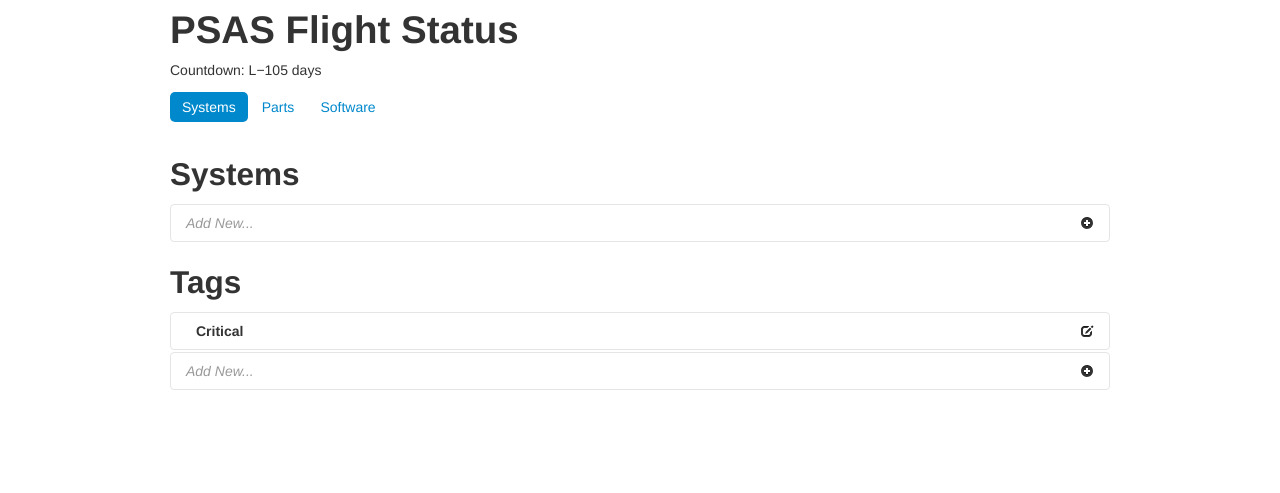
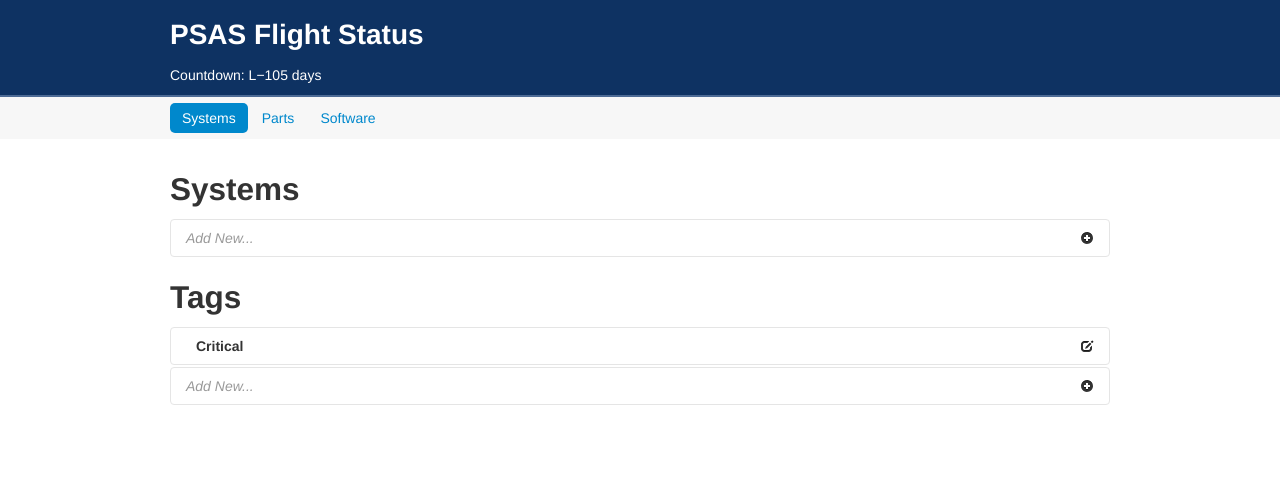
Before and after one commit to psas/flight-status, a Flask app: page /manage in a window 1280 px wide. Shown: the top 493 px of the page. Run offline with Flask 2, Linux system fonts and the light colour scheme; some libraries are stand-ins or nearby versions.

Commit message:
pretty header style and begin parts managment

```diff
--- a/app.py
+++ b/app.py
@@ -15,7 +15,7 @@ def mange():
     if request.method == 'POST':
         if request.form['key'] == "NEW":
             psas.add_system_from_form(request.form)
-        if "DELETE" in request.form['key']:
+        elif "DELETE" in request.form['key']:
             key = request.form['key'][6:]
             psas.delete_system(key)
         else:
@@ -31,11 +31,13 @@ def manage_system(system_key):
     if request.method == 'POST':
         if request.form['key'] == "NEW":
             psas.add_part_from_form(request.form, system_key)
-        if "REM" in request.form['key']:
+        elif "REM" in request.form['key']:
             key = request.form['key'][3:]
             psas.remove_part(system_key, key)
-        if request.form['key'] == "ADD":
+        elif request.form['key'] == "ADD":
             psas.add_part_from_form(request.form, system_key)
+        else:
+            psas.update_part_from_form(request.form)
 
     system = views.show_system(system_key)
     parts = views.show_parts(system_key)
@@ -45,6 +47,12 @@ def manage_system(system_key):
                             parts=parts,
                             allparts=all_parts)
 
+@app.route('/parts', methods=['GET', 'POST'])
+def parts():
+    parts = views.show_all_parts()
+    return render_template('part_manage.html',
+                            parts=parts)
+
 @app.route('/favicon.ico')
 def favicon():
     return send_from_directory(os.path.join(app.root_path, 'static'),
@@ -52,4 +60,4 @@ def favicon():
 
 if __name__ == "__main__":
     app.debug = True
-    app.run()
+    app.run(host='0.0.0.0') # Enable local network access
--- a/psas.py
+++ b/psas.py
@@ -37,6 +37,7 @@ def get_parts(system):
         p = {}
         p['key'] = key
         p['name'] = r.hget(key, 'name')
+        p['desc'] = r.hget(key, 'desc')
         parts.append(p)
     return parts
 
@@ -50,6 +51,11 @@ def get_all_parts():
         parts.append(p)
     return parts
 
+def update_part_from_form(form):
+    #TODO: sanitize
+    key = form['key']
+    r.hset(key, 'name', form['name'])
+    r.hset(key, 'desc', form['desc'])
 
 def add_part_from_form(form, system=None):
     #TODO: sanitize
--- a/static/style.css
+++ b/static/style.css
@@ -1,3 +1,26 @@
+#header .main {
+    background: #0e3262;
+    color: #fff;
+    border-bottom: 2px solid #4d6b95;
+    padding-top: 5px;
+}
+
+#header .sub {
+    background: #f7f7f7;
+}
+
+#header {
+    margin-bottom: 20px;
+}
+
+#header h1 {
+    font-size: 2.0em;
+}
+
+#header .nav {
+    margin: 4px 0;
+}
+
 .name {
     font-weight: bold;
     padding: 0 10px;
--- a/templates/base.html
+++ b/templates/base.html
@@ -9,12 +9,14 @@
   <body>
 
     <div id="header">
-      <div class="container">
-        <div class="top">
+      <div class="main">
+        <div class="container">
           <h1>PSAS Flight Status</h1>
           <p>Countdown: L&minus;105 days</p>
         </div>
-        <div class="sub">
+      </div>
+      <div class="sub">
+        <div class="container">
           {% block nav %}{% endblock %}
         </div>
       </div>
--- a/templates/manage.html
+++ b/templates/manage.html
@@ -6,8 +6,8 @@
   <li class="active">
     <a href="#">Systems</a>
   </li>
-  <li><a href="#">Parts</a></li>
-  <li><a href="#">Software</a></li>
+  <li><a href="/parts">Parts</a></li>
+  <li><a href="/software">Software</a></li>
 </ul>
 
 {% endblock nav %}
--- a/views.py
+++ b/views.py
@@ -23,6 +23,10 @@ def show_parts(key):
     parts = psas.get_parts(key)
     return parts
 
+def show_all_parts():
+    parts = psas.get_all_parts()
+    return parts
+
 def show_tags():
     tags = [{"name": "Critical", "color": "Red"}]
     return tags
```
Also changed, not shown: templates/part_manage.html (added, +56 -0 lines), templates/system_manage.html (+8 -0 lines).
